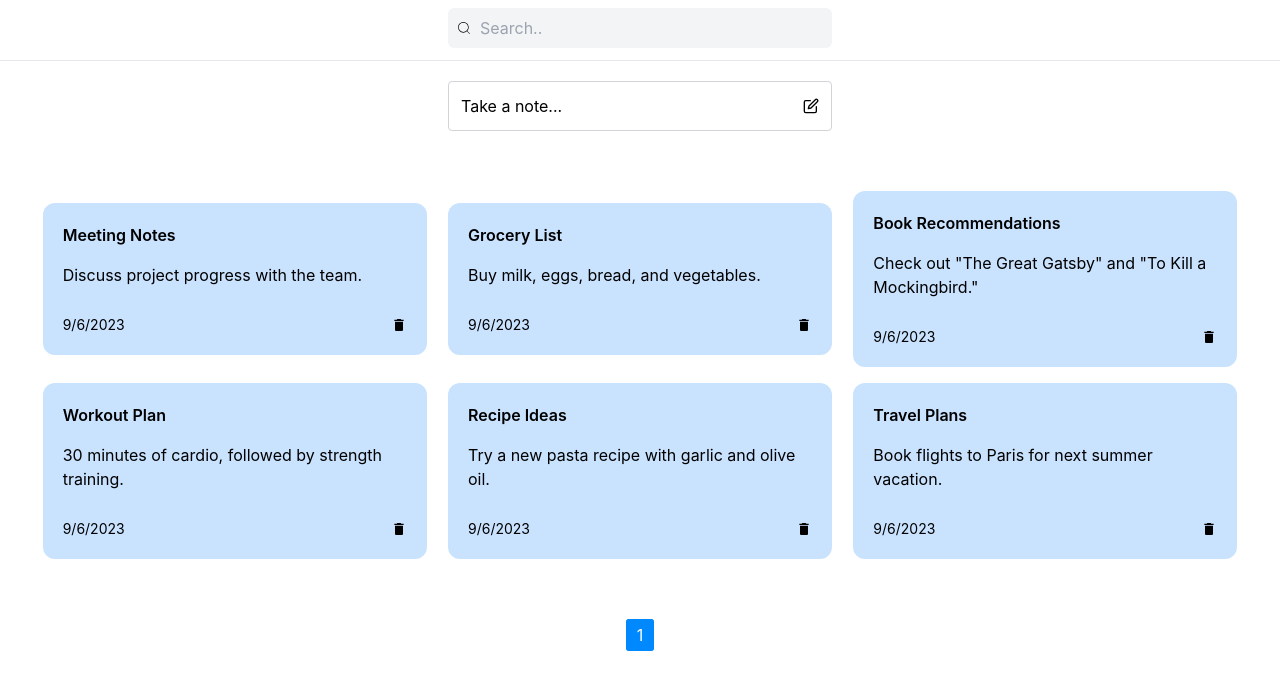
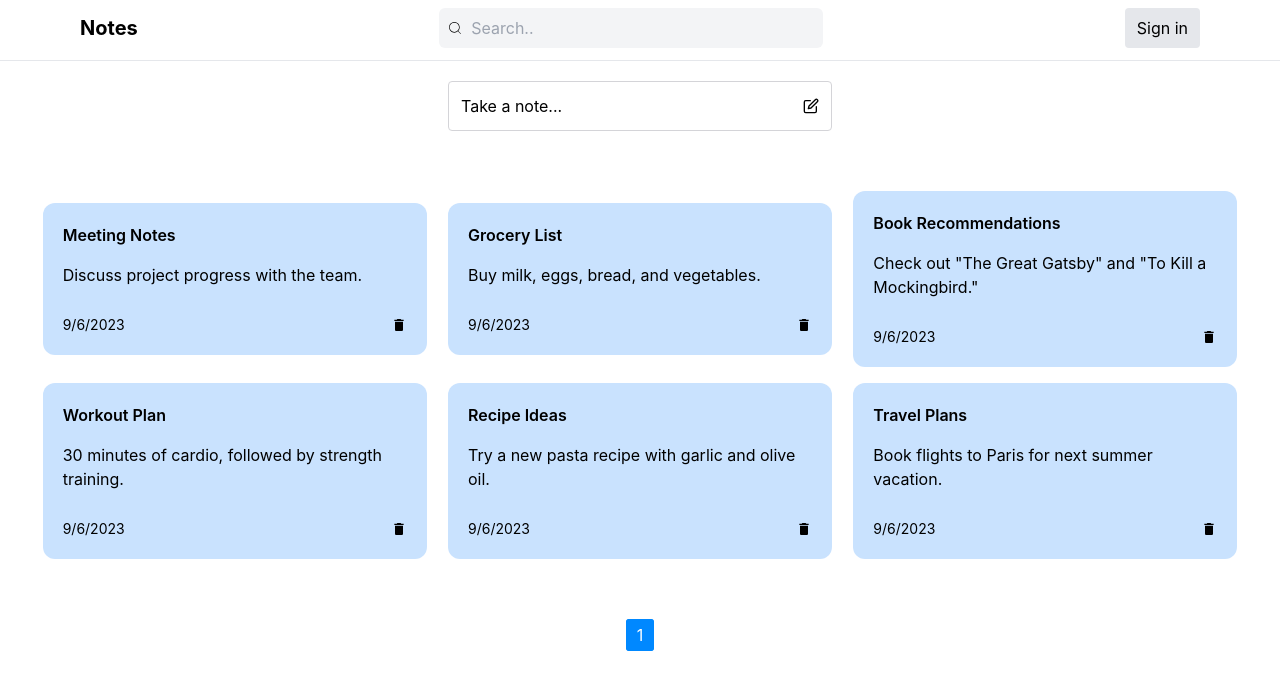
Before and after one commit to muhsin926/Keep-notes, a React (Create React App) app: page / in a window 1280 px wide. Shown: the top 690 px of the page. Built offline with nearby package versions, Linux system fonts and the light colour scheme.

Commit message:
add button for logout

```diff
--- a/src/components/Header.tsx
+++ b/src/components/Header.tsx
@@ -2,16 +2,37 @@ import React from 'react'
 import {CiSearch} from 'react-icons/ci'
 import { useAppDispatch, useAppSelector } from '../store/hooks'
 import { setSearchText } from '../store/slices/searchSlice'
+import { signOut } from 'firebase/auth'
+import { auth } from '../config/firebase'
+import { useNavigate } from 'react-router-dom'
 
 const Header = () => {
     const {searchText} = useAppSelector((state) => state.searchSlice)
     const dispatch = useAppDispatch()
+    const navigate = useNavigate()
+
+    const user = auth.currentUser?.getIdToken
+
+    const handleLogout = async() => {
+        if(!user){
+            navigate('/signin')
+            return
+        }
+        try{
+            await signOut(auth);
+        }catch(err) {
+            console.error(err)
+        }
+    }
+
   return (
-    <div className='border-b pt-2 pb-3 flex justify-center align-center px-5'>
+    <div className='border-b pt-2 pb-3 flex justify-between items-center md:px-20 px-5'>
+        <h1 className='text-xl font-bold'>Notes</h1>
         <div className='w-96 p-2 bg-gray-100 rounded-md flex gap-2 items-center'>
             <CiSearch/>
             <input type="text" value={searchText} onChange={(e) => dispatch(setSearchText(e.target.value))} className='bg-gray-100 focus:outline-none'  placeholder='Search..'/>
         </div>
+        <button onClick={() => handleLogout()} className='py-2 px-3 bg-gray-200 rounded'>{user ? 'Logout' : 'Sign in'}</button>
     </div>
   )
 }
--- a/src/pages/SignInPage.tsx
+++ b/src/pages/SignInPage.tsx
@@ -1,5 +1,5 @@
 import React, { FormEvent, useState } from 'react'
-import { auth } from '../config/firbase'
+import { auth } from '../config/firebase'
 import { signInWithEmailAndPassword } from 'firebase/auth'
 import { Link, useNavigate } from 'react-router-dom'
 
@@ -59,7 +59,7 @@ const SignInPage = () => {
                 </form>
                 <div className="ml-[3rem]">
                     <p className="text-xs mt-4 mb-1 text-lightBlue">
-                        Don't have an account? <Link to={"/signup"}>Sign up.</Link>
+                        Don't have an account? <Link className='text-blue-400' to={"/signup"}>Sign up.</Link>
                     </p>
                 </div>
             </div>
--- a/src/pages/SignupPage.tsx
+++ b/src/pages/SignupPage.tsx
@@ -1,18 +1,19 @@
 import React, { FormEvent, useState } from 'react'
-import { Link } from 'react-router-dom'
+import { Link, useNavigate } from 'react-router-dom'
 import { createUserWithEmailAndPassword } from 'firebase/auth'
-import { auth } from '../config/firbase'
+import { auth } from '../config/firebase'
 
 const SignupPage = () => {
     const [name, setName] = useState('')
     const [email, setEmail] = useState('')
     const [password, setPassword] = useState('')
-
+    const navigate = useNavigate()
     const handleSubmit = async (e: FormEvent<HTMLFormElement>) => {
         e.preventDefault();
-        try{
+        try {
             await createUserWithEmailAndPassword(auth, email, password)
-        }catch(err) {
+            navigate('/signin')
+        } catch (err) {
             console.error(err)
         }
     }
@@ -67,9 +68,8 @@ const SignupPage = () => {
                 </form>
                 <div className="ml-[3rem]">
                     <p className="text-xs mt-4 mb-1 text-lightBlue">
-                        Already have an account? <Link to={"/signin"}>Sign in.</Link>
+                        Already have an account? <Link className='text-blue-400' to={"/signin"}>Sign in.</Link>
                     </p>
-                    <p className="text-xs text-lightBlue">Terms and conditions.</p>
                 </div>
             </div>
         </div>
```
Also changed, not shown: src/config/firebase.ts (renamed from src/config/firbase.ts).
